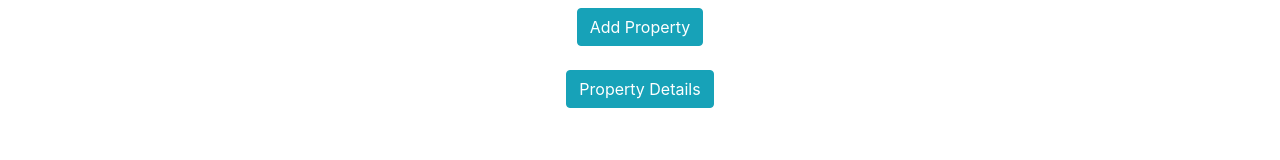
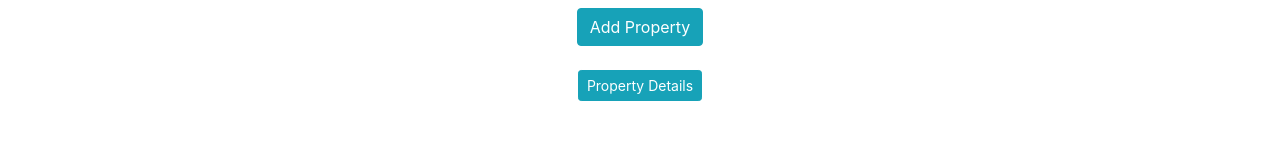
Before and after one commit to jeanhern81/Alexandria, a React (Create React App) app in the folder alexandria-react/: page /properties in a window 1280 px wide. Shown: the part 163-323 px from the top of the page. Built offline with nearby package versions, Linux system fonts and the light colour scheme; no server answers; what google-maps-react would draw is missing.

Commit message:
made dynamic buttons a little smaller

```diff
--- a/alexandria-react/src/components/PropertyList.js
+++ b/alexandria-react/src/components/PropertyList.js
@@ -122,7 +122,7 @@ function PropertyList(props) {
             />
             <Button
               className="editButton"
-              variant="info"
+              variant="info" size="sm"
               onClick={() => getEditData(result._id)}
             >
               {" "}
@@ -133,7 +133,7 @@ function PropertyList(props) {
             <div>
               <Button
                 key={result._id}
-                variant="info"
+                variant="info" size="sm"
                 to="/MapsModal"
                 onClick={() => getMapData(result._id)}
               >
--- a/alexandria-react/src/pages/Properties.js
+++ b/alexandria-react/src/pages/Properties.js
@@ -63,7 +63,7 @@ class Properties extends Component {
                 {/* Property Details Button */}
             <br></br>
                 <div>
-                <Button className='propertyDetails' variant="info" to='/PropertyDetails' onClick={() => this.setState({ addPropertyDetailsModalShow: true })}>Property Details </Button>
+                <Button className='propertyDetails' variant="info" size="sm" to='/PropertyDetails' onClick={() => this.setState({ addPropertyDetailsModalShow: true })}>Property Details </Button>
                 <PropertyDetails show={this.state.addPropertyDetailsModalShow} onHide={addPropertyDetailsModalClose} />
                 </div>
 
```
